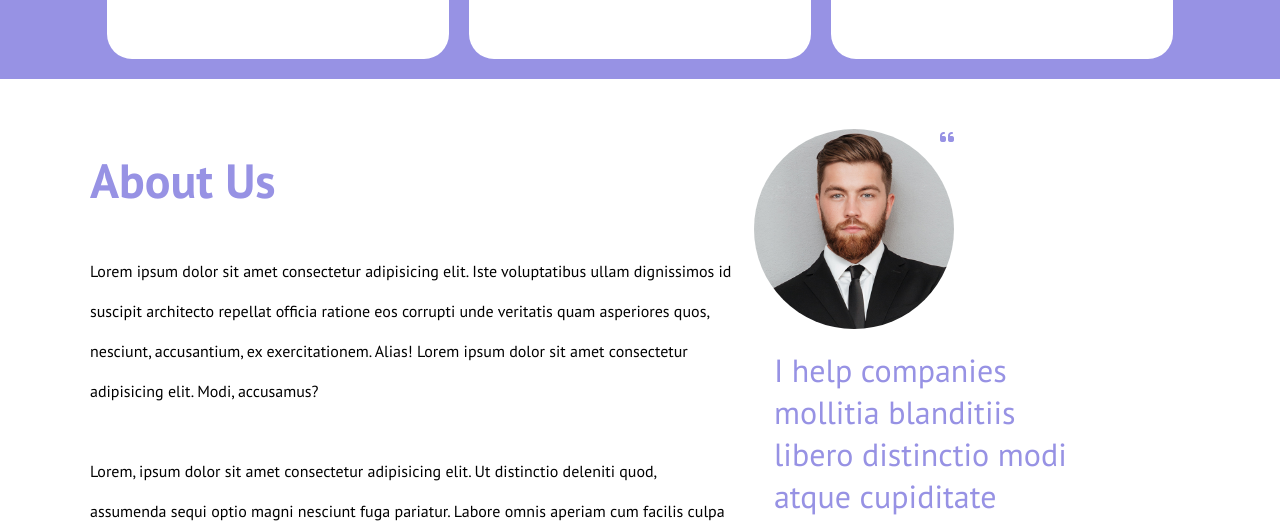
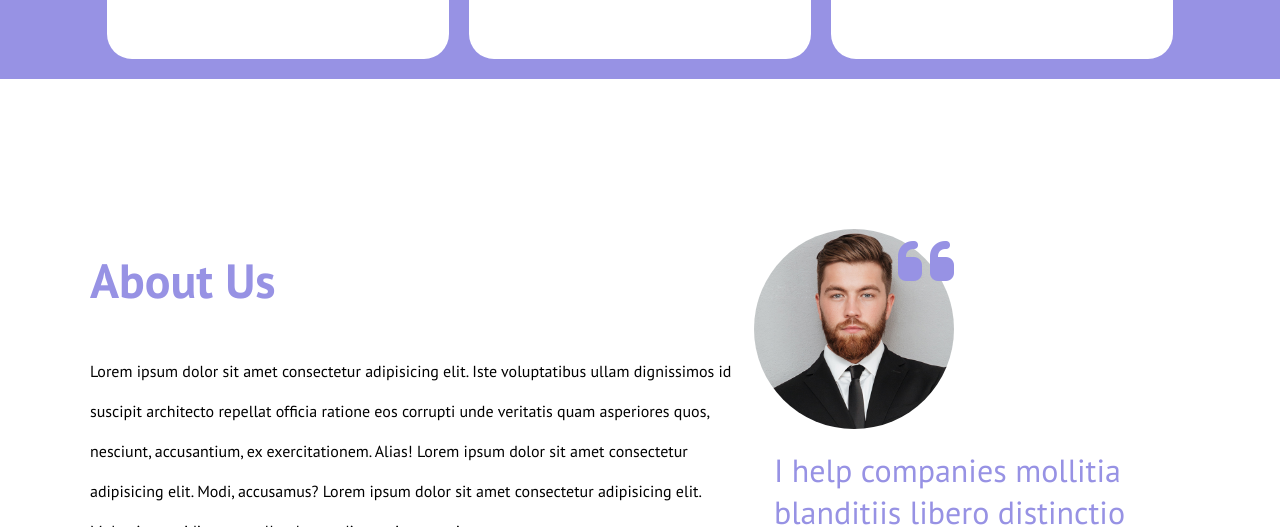
Before and after one commit to saranazli/htmlcss-responsive-layout, a plain HTML site: page index.html in a window 1280 px wide. Shown: the part 4021-4548 px from the top of the page. Drawn offline with Linux system fonts and the light colour scheme.

Commit message:
[fixed] tablet and desktop view of about-us

```diff
--- a/index.html
+++ b/index.html
@@ -397,7 +397,7 @@
           <h3 class="about-us-h3 b">About Us</h3>
 
           <p class="p-about-us">
-            Lorem ipsum dolor sit amet consectetur adipisicing elit. Iste voluptatibus ullam dignissimos id suscipit architecto repellat officia ratione eos corrupti unde veritatis quam asperiores quos, nesciunt, accusantium, ex exercitationem. Alias! Lorem ipsum dolor sit amet consectetur adipisicing elit. Modi, accusamus?
+            Lorem ipsum dolor sit amet consectetur adipisicing elit. Iste voluptatibus ullam dignissimos id suscipit architecto repellat officia ratione eos corrupti unde veritatis quam asperiores quos, nesciunt, accusantium, ex exercitationem. Alias! Lorem ipsum dolor sit amet consectetur adipisicing elit. Modi, accusamus? Lorem ipsum dolor sit amet consectetur adipisicing elit. Molestias cupiditate, repellendus modi asperiores sapiente eum.
           </p>
 
           <p class="p-about-us">
@@ -409,7 +409,7 @@
           <div class="about-us-him">
             <div class="him-img d-flex">
               <img class="him-img-in" src="./img/about.jpg" alt="him">
-              <i class="fa-solid fa-quote-left"></i>
+              <i class="fa-solid fa-quote-left him-icon"></i>
             </div>
 
             <h3 class="about-us-h3 h3-him">
--- a/style/main.css
+++ b/style/main.css
@@ -362,7 +362,7 @@ h4.with-us-t{
  /* about us */
 
 .about-us-text{
-  height: 800px;
+  height: 1000px;
 }
 
 .about-us-reference{
@@ -390,7 +390,7 @@ h4.with-us-t{
   border-radius: 50%;
 }
 
-.fa-solid.fa-quote-left{
+.fa-solid.fa-quote-left.him-icon{
   color: var(--bg-coloured-section);
   font-size: 4rem;
   position: absolute;
@@ -509,13 +509,14 @@ section.get-started{
   }
 
   /*about us */
-
+  .about-us{
+    height: 1000px;
+  }
   .about-us-text{
     width: 60%;
   }
   .about-us-reference{
-    width: 30%;
-    height: 500px;
+    width: 40%;
     margin-top: 50px;
   }
 }
@@ -605,16 +606,18 @@ section.get-started{
     height: 250px;
   }
 
-
-
   /*whit us */
   .with-us-cards{
     width: 30%;
   }
 
   /*about us */
+  .about-us{
+    height: 800px;
+    padding-top: 150px;
+  }
+  .about-us-text,
   .about-us-reference{
-    height: 700px;
+    margin: 0;
   }
-
 }
```
